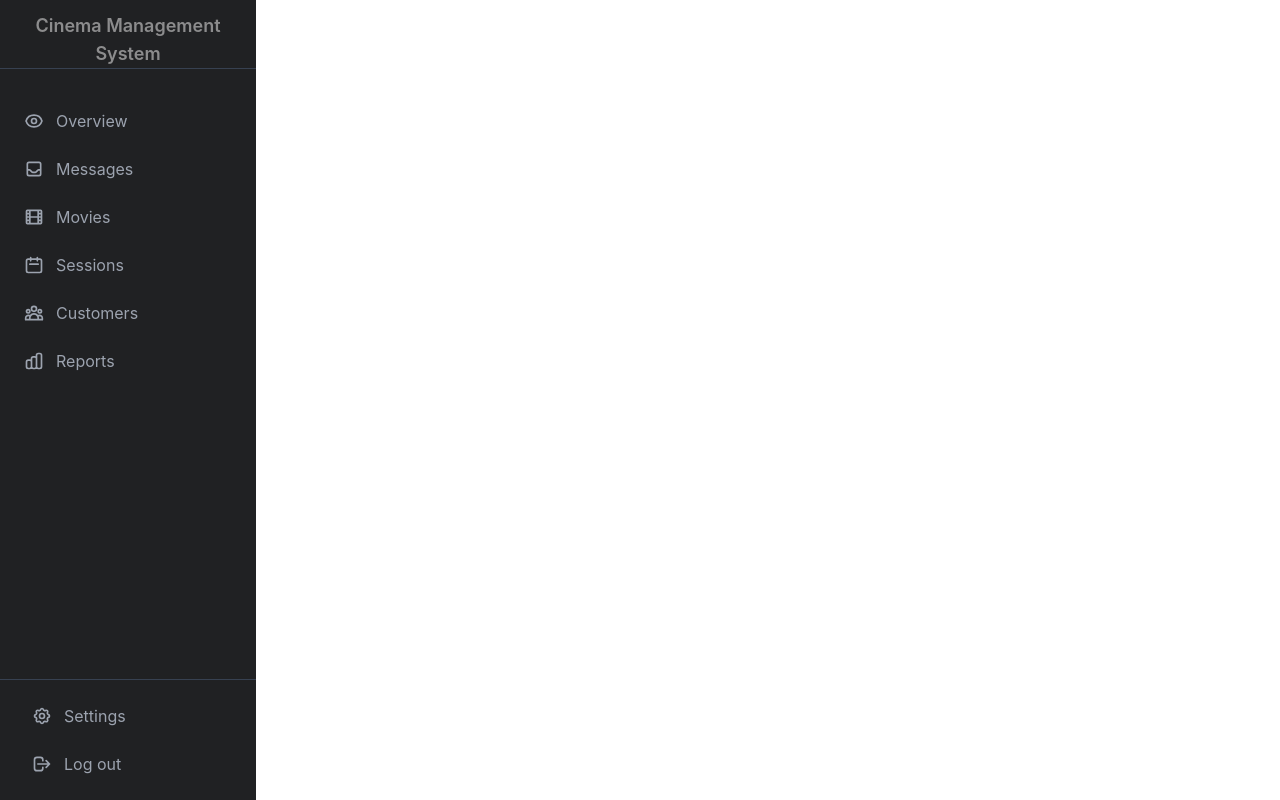
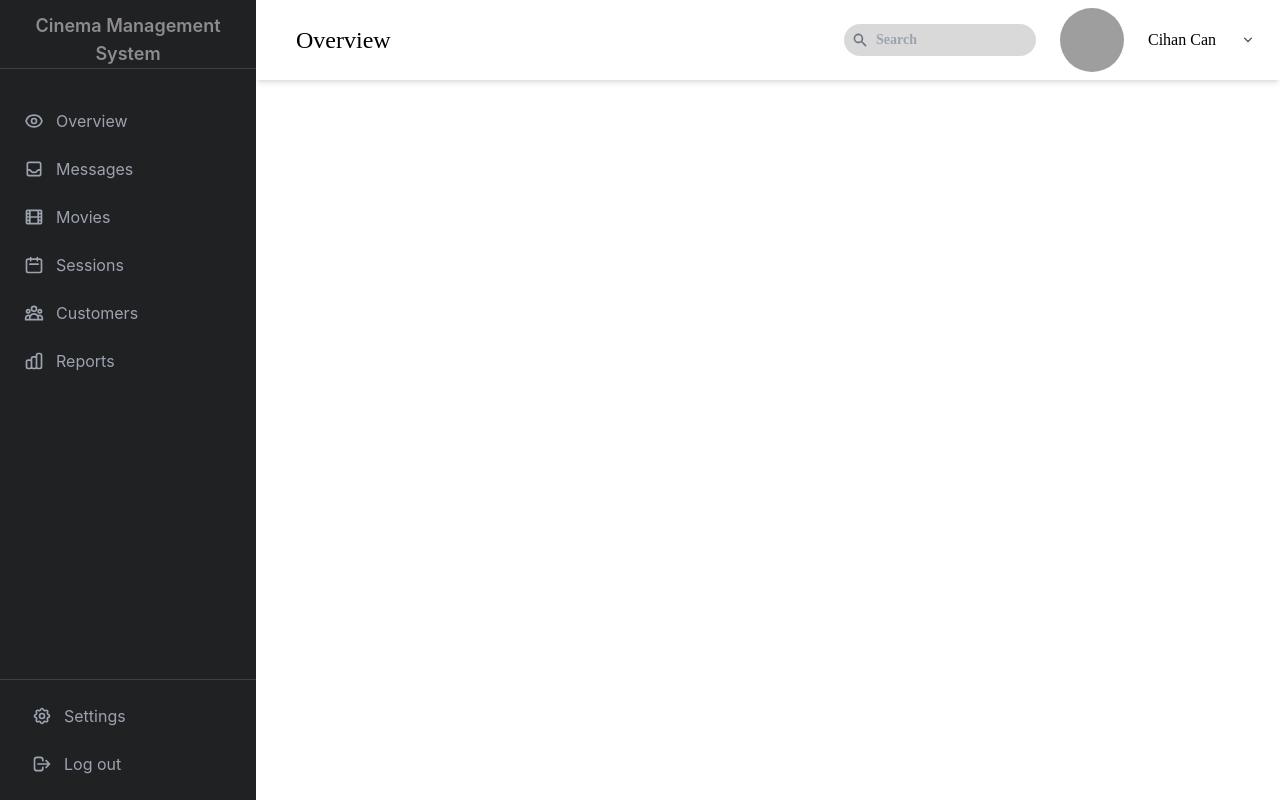
Before and after one commit to UmutVci/frontend-cms, a React (Create React App) app: page /home in a window 1280 px wide. Built offline with nearby package versions, Linux system fonts and the light colour scheme; grey boxes are pictures that could not be loaded.

Commit message:
Component 'Header' added and combined with the component 'sidebar' for the AdminDashboard page.

```diff
--- a/src/app/App.css
+++ b/src/app/App.css
@@ -37,5 +37,5 @@
   }
 }
 .login *{
-  font-family: 'Poppins', sans-serif;
+  font-family: 'Poppins', sans-serif, bold ;
 }
--- a/src/app/App.jsx
+++ b/src/app/App.jsx
@@ -1,7 +1,5 @@
 import { BrowserRouter, Routes, Route } from "react-router-dom";
 import LoginPage from "../features/auth/pages/LoginPage";
-import Sidebar from "../components/Sidebar";
-import MoviesPage from "../features/admin/MoviesPage";
 import OverviewPage from "../features/admin/OverviewPage";
 
 export default function App() {
--- /dev/null
+++ b/src/components/Header.jsx
@@ -0,0 +1,49 @@
+import { SearchIcon } from '@heroicons/react/solid'
+
+export default function Header() {
+    return(
+        <div className="flex items-center justify-between h-20 bg-white px-6 shadow-md font-bold font-[Poppins]">
+            {/* Sol başlık */}
+            <h1 className="text-2xl font-normal text-black ml-4">Overview</h1>
+
+            {/* Sağ taraf (arama, profil vs.) */}
+            <div className="flex items-center space-x-6">
+                {/* Search bar with icon */}
+                <form className="relative w-48">
+                    {/* Icon */}
+                    <SearchIcon
+                        className="absolute left-2 top-1/2 transform -translate-y-1/2 h-4 w-4 text-gray-500 pointer-events-none"/>
+                    {/* Input */}
+                    <input
+                        type="text"
+                        placeholder="Search"
+                        className="w-full pl-8 py-1.5 rounded-full bg-[#D9D9D9] text-sm focus:outline-none"
+                    />
+                </form>
+                {/* Profile image */}
+                <img
+                    className="w-16 h-16 rounded-full object-cover"
+                    src="/pass.jpg"
+                    alt="Profile"
+                />
+
+                {/* Username */}
+                <span className="text-black font-medium text-md">Cihan Can</span>
+
+                {/* Dropdown icon */}
+                <svg
+                    xmlns="http://www.w3.org/2000/svg"
+                    className="h-4 w-4 text-gray-700 cursor-pointer"
+                    viewBox="0 0 20 20"
+                    fill="currentColor"
+                >
+                    <path
+                        fillRule="evenodd"
+                        d="M5.23 7.21a.75.75 0 011.06.02L10 10.94l3.71-3.71a.75.75 0 011.08 1.04l-4.25 4.25a.75.75 0 01-1.08 0L5.21 8.27a.75.75 0 01.02-1.06z"
+                        clipRule="evenodd"
+                    />
+                </svg>
+            </div>
+        </div>
+    );
+}
--- /dev/null
+++ b/src/features/admin/AdminMovies.jsx
@@ -0,0 +1,5 @@
+import { useNavigate } from "react-router-dom";
+import { useState } from "react";
+
+export default function AdminMovies(){
+}
--- a/src/features/admin/MoviesPage.jsx
+++ b/src/features/admin/MoviesPage.jsx
@@ -1,7 +1,13 @@
 import React from 'react'
 import Sidebar from '../../components/Sidebar'
+import Header from '../../components/Header'
+
 export default function MoviesPage() {
     return(
-        <Sidebar/>
+        <div >
+        <Sidebar
+        />
+        <Header />
+        </div>
     )
 }
--- a/src/features/admin/OverviewPage.jsx
+++ b/src/features/admin/OverviewPage.jsx
@@ -1,7 +1,17 @@
 import React from 'react'
 import Sidebar from '../../components/Sidebar'
+import Header from "../../components/Header";
 export default function OverviewPage() {
+
     return(
-        <Sidebar/>
+        <div className="flex h-screen overflow-hidden">
+            {/* Sol: Sidebar */}
+            <Sidebar />
+
+            {/* Sağ: Sayfanın geri kalanı (Header + Content) */}
+            <div className="flex flex-col flex-1 overflow-y-auto">
+                <Header />
+            </div>
+        </div>
     )
 }
```
Also changed, not shown: 1 other file (tests, documents, lock files or other folders).
